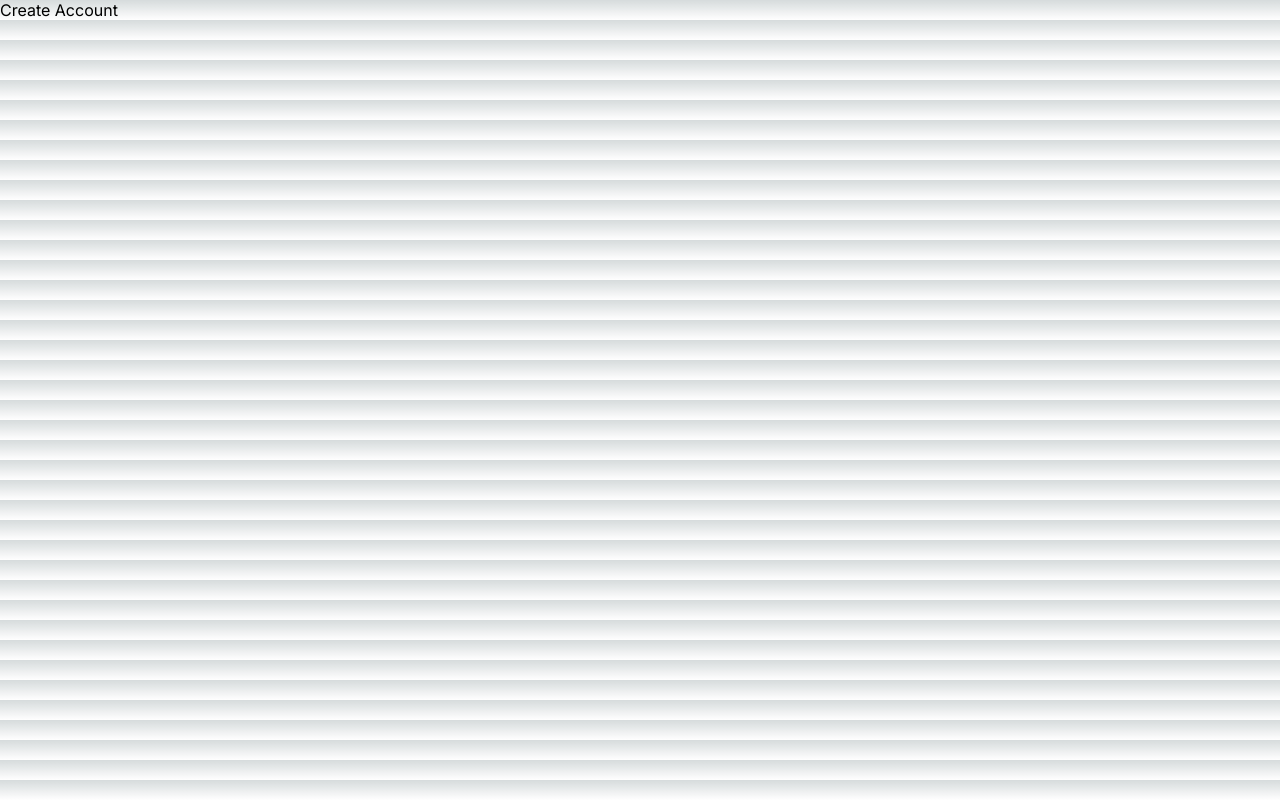
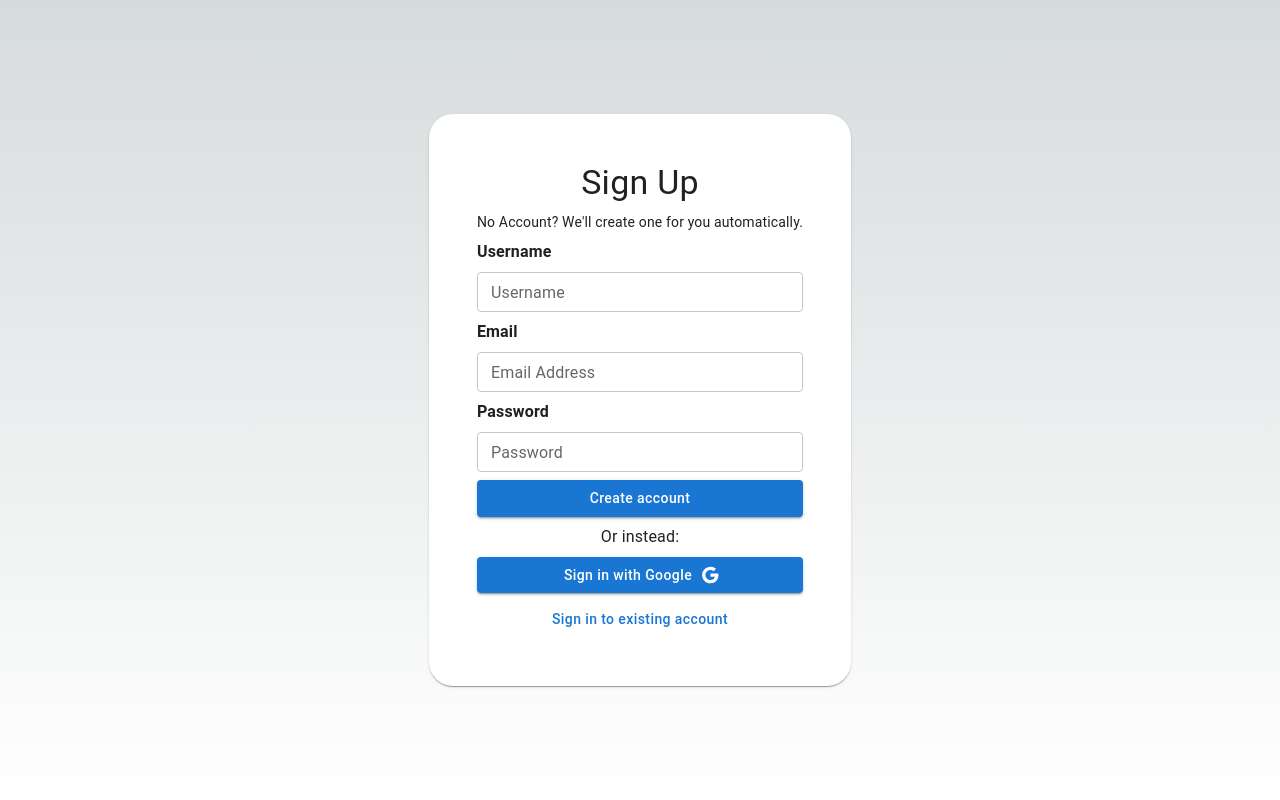
Before and after one commit to UOA-CS732-SE750-Students-2024/project-group-teal-turtles, a Next.js app in the folder frontend/: page /create-account in a window 1280 px wide. Built offline with nearby package versions, Linux system fonts and the light colour scheme.

Commit message:
feat: barebone register page

```diff
--- a/frontend/src/app/create-account/page.jsx
+++ b/frontend/src/app/create-account/page.jsx
@@ -1,7 +1,39 @@
+import { Google } from "@mui/icons-material";
+import { Stack, Typography, Card, Button, TextField, Divider } from "@mui/material";
 import React from "react";
 
 function CreateAccount() {
-	return <div>Create Account</div>;
+	return (
+		<Stack height="100vh" justifyContent="center" alignItems="center" display="flex">
+			<Card sx={{ p: 6, borderRadius: 6 }}>
+				<Stack alignItems="center" spacing={1}>
+					<Typography variant="h4">Sign Up</Typography>
+					<Typography variant="body2">No Account? We'll create one for you automatically.</Typography>
+					<Typography variant="body1" fontWeight="bold" alignSelf="flex-start">
+						Username
+					</Typography>
+					<TextField fullWidth size="small" label="Username" />
+					<Typography variant="body1" fontWeight="bold" alignSelf="flex-start">
+						Email
+					</Typography>
+					<TextField fullWidth size="small" label="Email Address" />
+					<Typography variant="body1" fontWeight="bold" alignSelf="flex-start">
+						Password
+					</Typography>
+					<TextField fullWidth size="small" label="Password" />
+					<Button fullWidth variant="contained" sx={{ textTransform: "none" }}>
+						Create account
+					</Button>
+					<Typography>Or instead:</Typography>
+
+					<Button fullWidth variant="contained" endIcon={<Google />} sx={{ textTransform: "none" }}>
+						Sign in with Google
+					</Button>
+					<Button sx={{ textTransform: "none" }}>Sign in to existing account</Button>
+				</Stack>
+			</Card>
+		</Stack>
+	);
 }
 
 export default CreateAccount;
```
